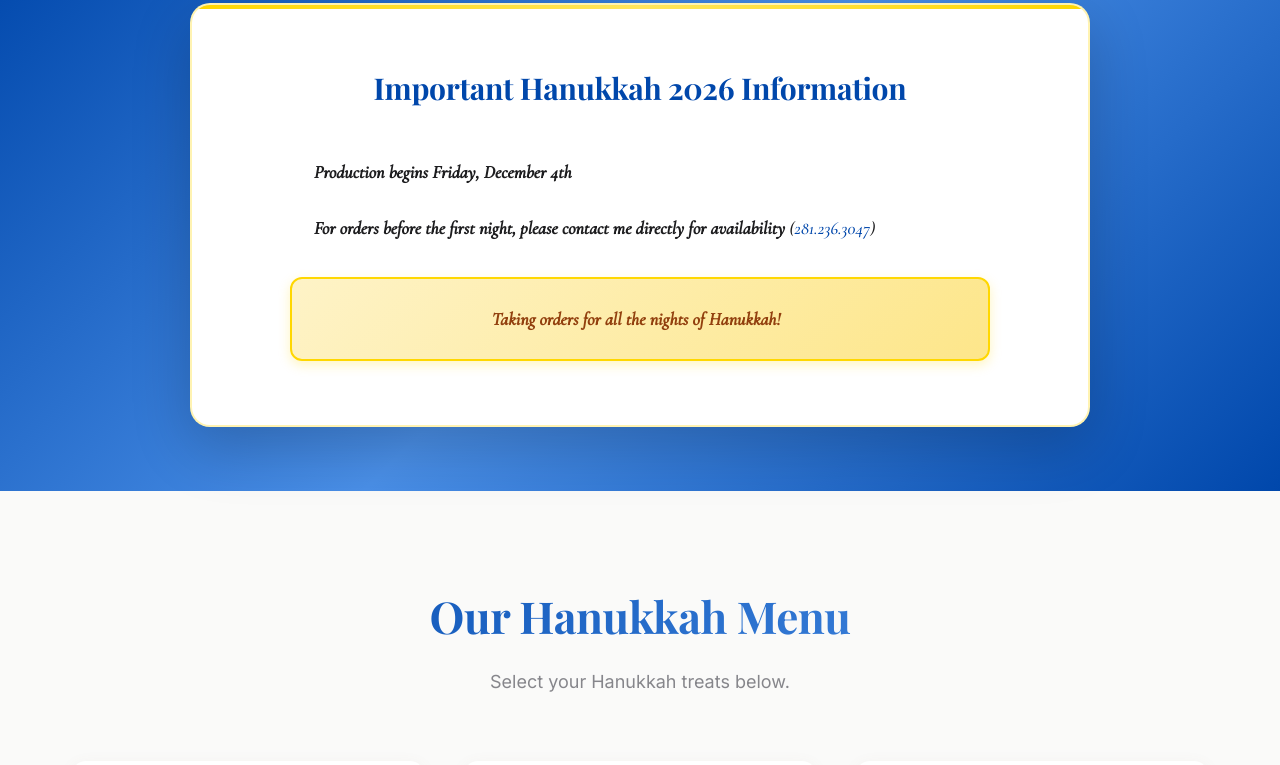
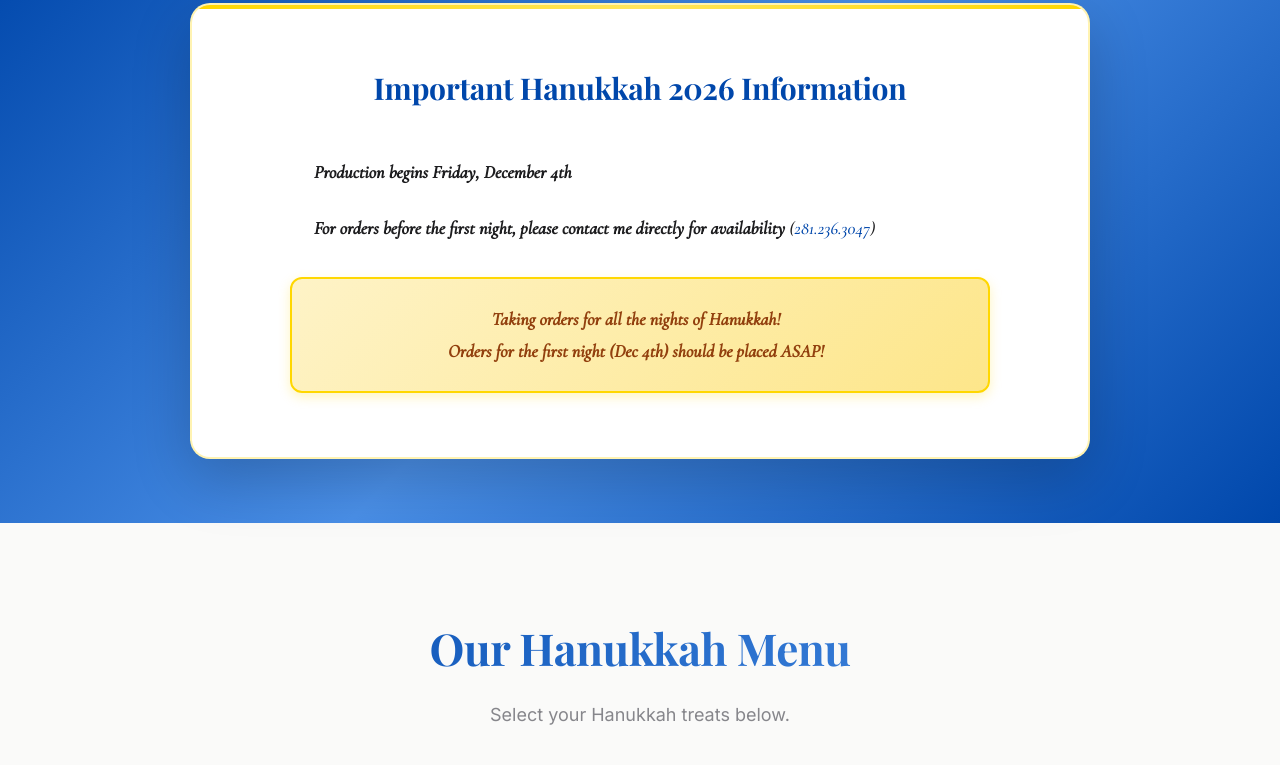
Before and after one commit to jakebeinart1/Mitchs-Treats, a website: page hanukkah.html in a window 1280 px wide. Shown: the part 651-1416 px from the top of the page. Drawn offline with nearby package versions, Linux system fonts and the light colour scheme.

Commit message:
Add first-night ASAP line back to Hanukkah notice
Co-Authored-By: Claude Opus 5.5 <noreply@anthropic.com>

```diff
--- a/hanukkah.html
+++ b/hanukkah.html
@@ -48,7 +48,7 @@
                 <div class="notice-content">
                     <p><strong>Production begins Friday, December 4th</strong></p>
                     <p><strong>For orders before the first night, please contact me directly for availability</strong> (<a href="tel:2812363047">281.236.3047</a>)</p>
-                    <p class="notice-highlight">Taking orders for all the nights of Hanukkah!</p>
+                    <p class="notice-highlight">Taking orders for all the nights of Hanukkah!<br>Orders for the first night (Dec 4th) should be placed ASAP!</p>
                 </div>
             </div>
         </div>
```
